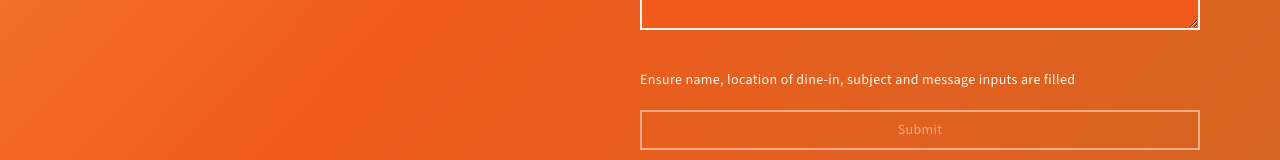
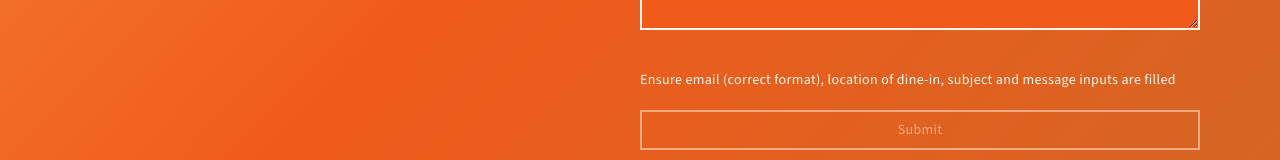
Before and after one commit to 25Ericcheong/binq, a Vue app: page / in a window 1280 px wide. Shown: the part 8321-8481 px from the top of the page. Built offline with nearby package versions, Linux system fonts and the light colour scheme.

Commit message:
feat: Include validation for email and am able to also store feedback data on google sheet

```diff
--- a/src/components/feedback.vue
+++ b/src/components/feedback.vue
@@ -3,12 +3,15 @@ import { computed, ref } from "vue";
 
 const BRANCHES = ["Desa Sri Hartamas", "Subang Jaya"];
 const SCOPES = ["Food", "Service"];
+const TIMEZONE = "Asia/Kuala_Lumpur";
+const LOCALES = "en-GB";
 
 interface Feedback {
   email: string;
   branch: string;
   scope: string;
   message: string;
+  submissionTime: string;
 }
 
 // this is structured based on provided instructions' request data structure: https://github.com/dwyl/learn-to-send-email-via-google-script-html-no-server/blob/master/form-submission-handler.js#L94
@@ -28,9 +31,18 @@ const request = ref<Feedback>({
   branch: "",
   scope: "",
   message: "",
+  submissionTime: new Date().toLocaleString(LOCALES, {
+    timeZone: TIMEZONE,
+  }),
 });
+const hasSubmitted = ref<boolean>(false);
 
 const hasError = computed(() => {
+  function validateEmail(email: string) {
+    var re = /\S+@\S+\.\S+/;
+    return re.test(email);
+  }
+
   const req = request.value;
 
   if (
@@ -42,13 +54,23 @@ const hasError = computed(() => {
     return true;
   }
 
+  if (!validateEmail(req.email)) {
+    return true;
+  }
+
   return false;
 });
 
 function createRequest(): Request {
   const data: FormRequestData = {
-    formDataNameOrder: JSON.stringify(["name", "scope", "branch", "message"]),
-    formGoogleSheetName: "Dev Binq Feedback",
+    formDataNameOrder: JSON.stringify([
+      "submissionTime",
+      "email",
+      "branch",
+      "scope",
+      "message",
+    ]),
+    formGoogleSheetName: "responses",
     formGoogleSendEmail: "ericcheongkaikit@gmail.com",
     ...request.value,
   };
@@ -56,7 +78,6 @@ function createRequest(): Request {
 }
 
 function trySubmit(event: Event) {
-  console.log("trying to submit");
   event.preventDefault();
 
   const request = createRequest();
@@ -67,7 +88,7 @@ function trySubmit(event: Event) {
   }
 
   const URL =
-    "https://script.google.com/macros/s/AKfycbzRwO6OwpPO3Pq2yjGAs5cuZUlkkb6Ivb7PNAUfYj-CpYwlDSz6KjhfV-6ylk2Uw-1U6w/exec";
+    "https://script.google.com/macros/s/AKfycbxDmKwpYWbm_zI0gRREp1QQS01r7ervHBVJo0DT5lA9rT7jpxPJbNyT6UgH-4SbB_TPCA/exec";
   const xhr = new XMLHttpRequest();
   const data = request.data;
 
@@ -85,6 +106,8 @@ function trySubmit(event: Event) {
     .join("&");
 
   xhr.send(encoded);
+
+  hasSubmitted.value = true;
 }
 </script>
 
@@ -164,13 +187,17 @@ function trySubmit(event: Event) {
       </div>
       <div class="pt-10">
         <p v-if="hasError" class="pb-5">
-          Ensure name, location of dine-in, subject and message inputs are
-          filled
+          Ensure email (correct format), location of dine-in, subject and
+          message inputs are filled
+        </p>
+        <p v-if="hasSubmitted" class="pb-5">
+          Thank you for taking the time to submit your feedback! We appreciate
+          it!
         </p>
         <button
           @click="(e: Event) => trySubmit(e)"
-          :disabled="hasError"
-          :style="hasError ? { opacity: 0.5 } : { opacity: 1 }"
+          :disabled="hasSubmitted || hasError"
+          :style="hasSubmitted || hasError ? { opacity: 0.5 } : { opacity: 1 }"
           class="w-full border-solid border-2 p-2"
         >
           Submit
```
